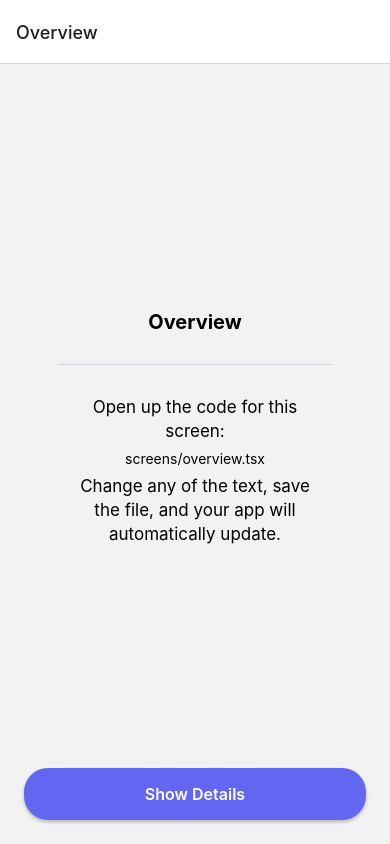
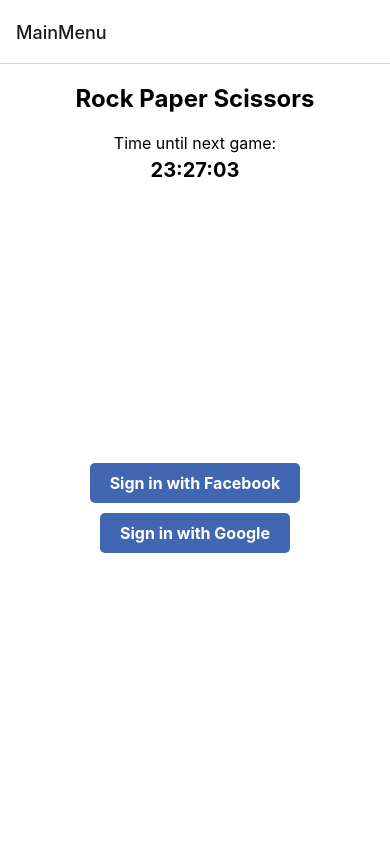
Before and after one commit to bigmike0009/rps-mobile, a React Native app: screen /MainMenu in a window 390 px wide. Built offline with nearby package versions, Linux system fonts and the light colour scheme.

Commit message:
Add main menu

```diff
--- a/navigation/index.tsx
+++ b/navigation/index.tsx
@@ -3,11 +3,11 @@ import { createStackNavigator } from '@react-navigation/stack';
 
 import { BackButton } from '../components/BackButton';
 import RockPaperScissors from '../screens/game';
-import Overview from '../screens/overview';
+import MainMenu from '../screens/mainMenu';
 
 export type RootStackParamList = {
-  Overview: undefined;
-  Details: { name: string };
+  MainMenu: undefined;
+  RockPaperScissors: { name: string };
 };
 
 const Stack = createStackNavigator<RootStackParamList>();
@@ -15,10 +15,10 @@ const Stack = createStackNavigator<RootStackParamList>();
 export default function RootStack() {
   return (
     <NavigationContainer>
-      <Stack.Navigator initialRouteName="Overview">
-        <Stack.Screen name="Overview" component={Overview} />
+      <Stack.Navigator initialRouteName="MainMenu" >
+        <Stack.Screen name="MainMenu" component={MainMenu} />
         <Stack.Screen
-          name="Details"
+          name="RockPaperScissors"
           component={RockPaperScissors}
           options={({ navigation }) => ({
             headerLeft: () => <BackButton onPress={navigation.goBack} />,
--- /dev/null
+++ b/screens/mainMenu.tsx
@@ -0,0 +1,91 @@
+import React, { useState, useEffect } from 'react';
+import { View, Text, TouchableOpacity, Image, StyleSheet } from 'react-native';
+
+const MainMenu = () => {
+  const [timeUntilNextGame, setTimeUntilNextGame] = useState<string>(getTimeUntilNextGame());
+
+  useEffect(() => {
+    const interval = setInterval(() => {
+      setTimeUntilNextGame(getTimeUntilNextGame());
+    }, 1000);
+
+    return () => clearInterval(interval);
+  }, []);
+
+  function getTimeUntilNextGame() {
+    const now = new Date();
+    const nextGameTime = new Date(now.getFullYear(), now.getMonth(), now.getDate(), 21, 0, 0); // 9pm
+    if (now.getHours() >= 21) {
+      nextGameTime.setDate(nextGameTime.getDate() + 1);
+    }
+    const diff = nextGameTime.valueOf() - now.valueOf();
+    const hours = Math.floor(diff / (1000 * 60 * 60));
+    const minutes = Math.floor((diff % (1000 * 60 * 60)) / (1000 * 60));
+    const seconds = Math.floor((diff % (1000 * 60)) / 1000);
+    return `${hours.toString().padStart(2, '0')}:${minutes.toString().padStart(2, '0')}:${seconds.toString().padStart(2, '0')}`;
+  }
+
+  return (
+    <View style={styles.container}>
+      <Text style={styles.header}>Rock Paper Scissors</Text>
+      <View style={styles.countdownContainer}>
+        <Text style={styles.countdownText}>Time until next game:</Text>
+        <Text style={styles.countdownTimer}>{timeUntilNextGame}</Text>
+      </View>
+      <View style={styles.buttonsContainer}>
+        <TouchableOpacity style={styles.button}>
+          <Text style={styles.buttonText}>Sign in with Facebook</Text>
+        </TouchableOpacity>
+        <TouchableOpacity style={styles.button}>
+          <Text style={styles.buttonText}>Sign in with Google</Text>
+        </TouchableOpacity>
+      </View>
+    </View>
+  );
+};
+
+const styles = StyleSheet.create({
+  container: {
+    flex: 1,
+    justifyContent: 'center',
+    alignItems: 'center',
+    backgroundColor: '#ffffff',
+    padding: 20,
+  },
+  header: {
+    fontSize: 24,
+    fontWeight: 'bold',
+    marginBottom: 20,
+  },
+  countdownContainer: {
+    alignItems: 'center',
+    marginBottom: 20,
+  },
+  countdownText: {
+    fontSize: 16,
+    marginBottom: 5,
+  },
+  countdownTimer: {
+    fontSize: 20,
+    fontWeight: 'bold',
+  },
+  buttonsContainer: {
+    alignItems: 'center',
+    flex: 1,
+    justifyContent: 'center',
+  },
+  button: {
+    backgroundColor: '#4267B2', // Facebook blue color
+    paddingVertical: 10,
+    paddingHorizontal: 20,
+    borderRadius: 5,
+    marginBottom: 10,
+  },
+  buttonText: {
+    color: '#ffffff',
+    fontSize: 16,
+    fontWeight: 'bold',
+  },
+});
+
+export default MainMenu;
--- a/screens/overview.tsx
+++ /dev/null
@@ -1,34 +0,0 @@
-import { useNavigation } from '@react-navigation/native';
-import { StackNavigationProp } from '@react-navigation/stack';
-import { ScreenContent } from 'components/ScreenContent';
-import { StyleSheet, View } from 'react-native';
-
-import { Button } from '../components/Button';
-import { RootStackParamList } from '../navigation';
-
-type OverviewScreenNavigationProps = StackNavigationProp<RootStackParamList, 'Overview'>;
-
-export default function Overview() {
-  const navigation = useNavigation<OverviewScreenNavigationProps>();
-
-  return (
-    <View style={styles.container}>
-      <ScreenContent path="screens/overview.tsx" title="Overview" />
-      <Button
-        onPress={() =>
-          navigation.navigate('Details', {
-            name: 'Dan',
-          })
-        }
-        title="Show Details"
-      />
-    </View>
-  );
-}
-
-export const styles = StyleSheet.create({
-  container: {
-    flex: 1,
-    padding: 24,
-  },
-});
```
